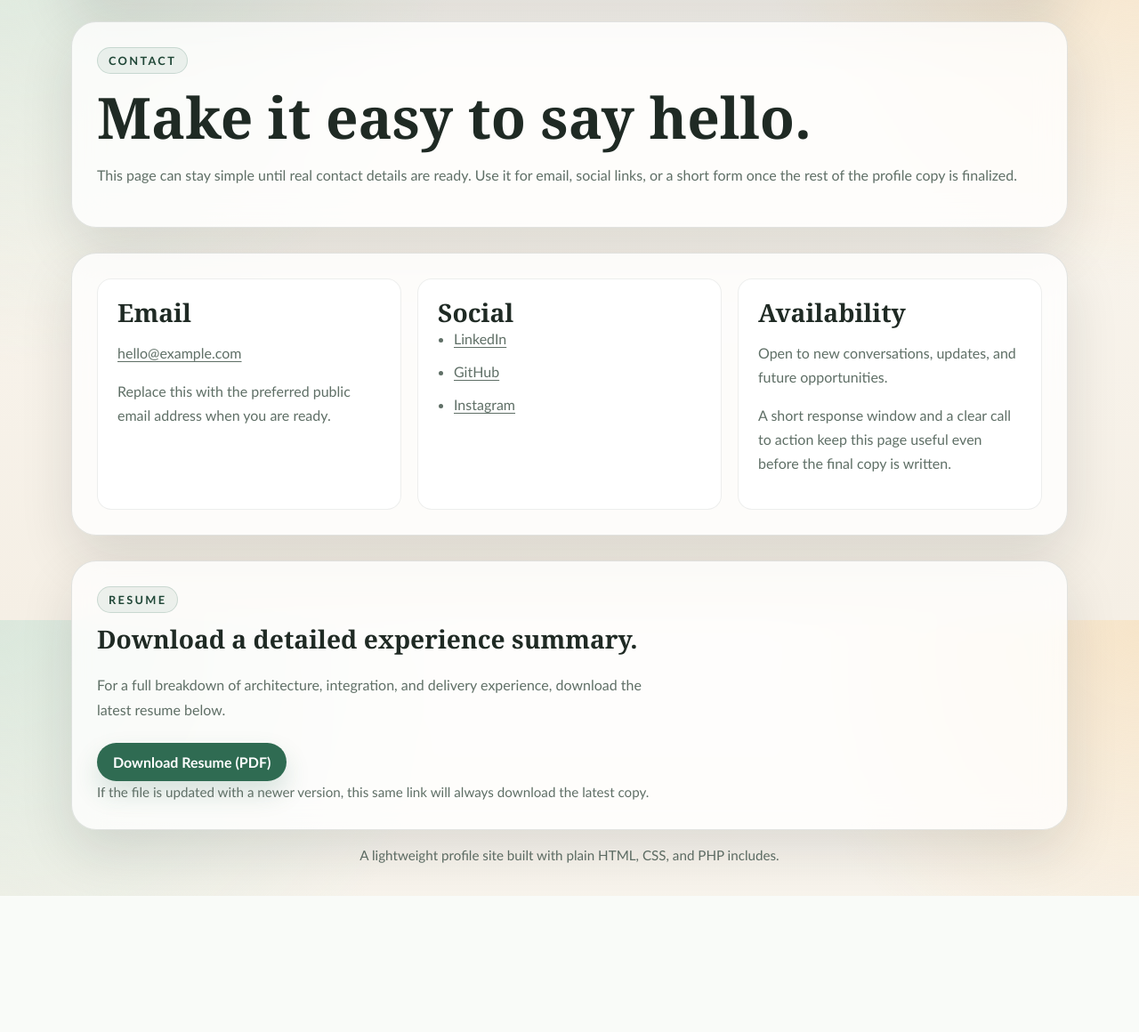
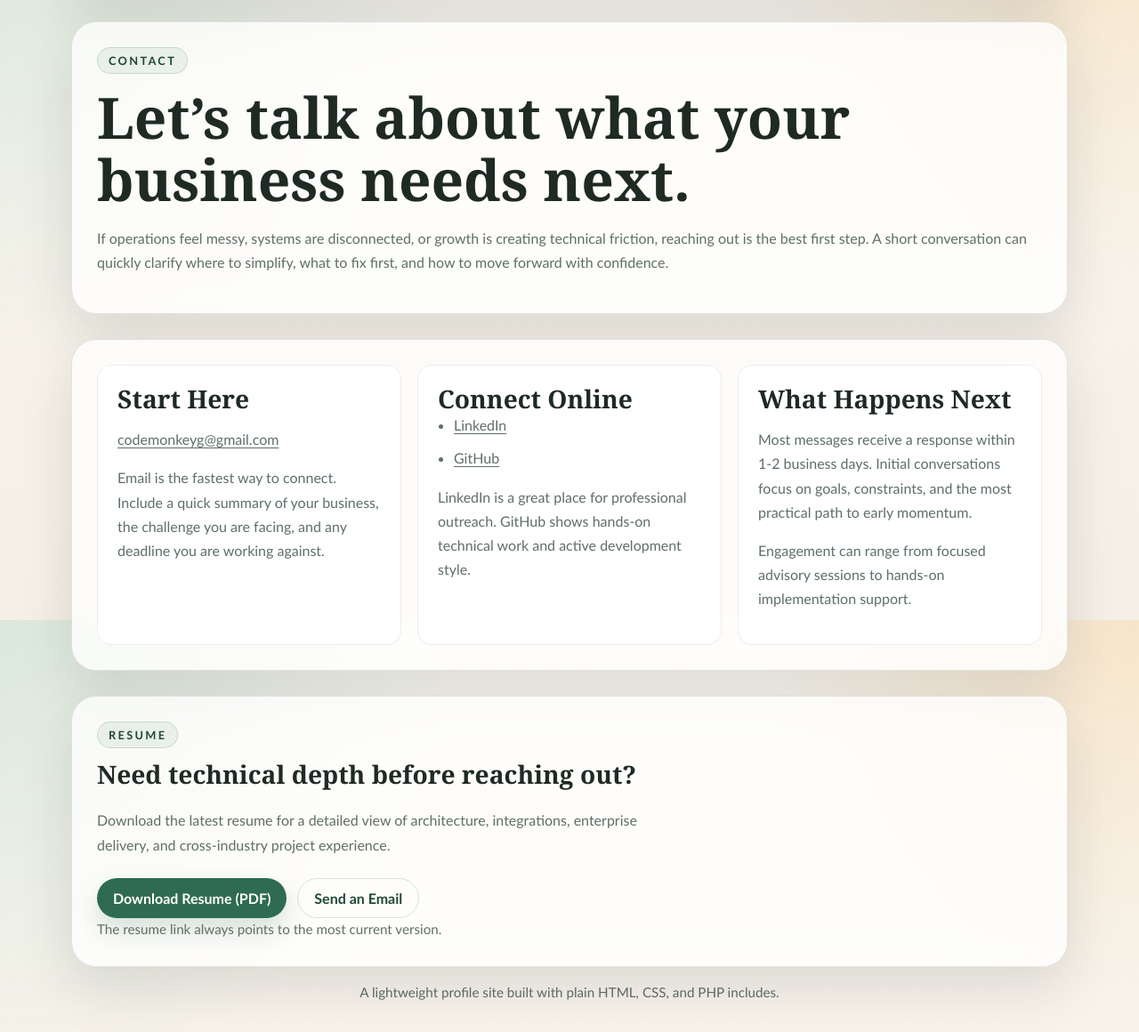
Before and after one commit to CodeMonkeyG/CodeMonkeyG, a PHP site: page /contact.php in a window 1280 px wide. Shown: the part 103-1263 px from the top of the page at 89% size. Before the commit the page ends 1110 px from the top, so only its background shows below. Run offline with PHP 8.4, Linux system fonts and the light colour scheme.

Commit message:
Updating contact page

```diff
--- a/contact.php
+++ b/contact.php
@@ -1,6 +1,6 @@
 <?php
 $pageTitle = 'Contact | CodeMonkeyG';
-$pageDescription = 'Contact details and simple placeholders for getting in touch.';
+$pageDescription = 'Reach out to discuss practical technology solutions for your business.';
 $activePage = 'contact';
 
 require __DIR__ . '/partials/header.php';
@@ -8,41 +8,42 @@ require __DIR__ . '/partials/header.php';
 
 <section class="page-header">
 	<p class="eyebrow">Contact</p>
-	<h1>Make it easy to say hello.</h1>
-	<p class="lede">This page can stay simple until real contact details are ready. Use it for email, social links, or a short form once the rest of the profile copy is finalized.</p>
+	<h1>Let’s talk about what your business needs next.</h1>
+	<p class="lede">If operations feel messy, systems are disconnected, or growth is creating technical friction, reaching out is the best first step. A short conversation can quickly clarify where to simplify, what to fix first, and how to move forward with confidence.</p>
 </section>
 
 <section class="contact-grid">
 	<article class="card">
-		<h2>Email</h2>
-		<p><a href="mailto:hello@example.com">hello@example.com</a></p>
-		<p>Replace this with the preferred public email address when you are ready.</p>
+		<h2>Start Here</h2>
+		<p><a href="mailto:codemonkeyg@gmail.com">codemonkeyg@gmail.com</a></p>
+		<p>Email is the fastest way to connect. Include a quick summary of your business, the challenge you are facing, and any deadline you are working against.</p>
 	</article>
 	<article class="card">
-		<h2>Social</h2>
+		<h2>Connect Online</h2>
 		<ul class="stack-list">
-			<li><a href="https://www.linkedin.com/">LinkedIn</a></li>
-			<li><a href="https://github.com/">GitHub</a></li>
-			<li><a href="https://www.instagram.com/">Instagram</a></li>
+			<li><a href="https://www.linkedin.com/in/CodeMonkeyG">LinkedIn</a></li>
+			<li><a href="https://github.com/CodeMonkeyG">GitHub</a></li>
 		</ul>
+		<p>LinkedIn is a great place for professional outreach. GitHub shows hands-on technical work and active development style.</p>
 	</article>
 	<article class="card">
-		<h2>Availability</h2>
-		<p>Open to new conversations, updates, and future opportunities.</p>
-		<p>A short response window and a clear call to action keep this page useful even before the final copy is written.</p>
+		<h2>What Happens Next</h2>
+		<p>Most messages receive a response within 1-2 business days. Initial conversations focus on goals, constraints, and the most practical path to early momentum.</p>
+		<p>Engagement can range from focused advisory sessions to hands-on implementation support.</p>
 	</article>
 </section>
 
 <section class="section resume-download">
 	<div class="section-heading">
 		<p class="eyebrow">Resume</p>
-		<h2>Download a detailed experience summary.</h2>
+		<h2>Need technical depth before reaching out?</h2>
 	</div>
-	<p class="lede">For a full breakdown of architecture, integration, and delivery experience, download the latest resume below.</p>
+	<p class="lede">Download the latest resume for a detailed view of architecture, integrations, enterprise delivery, and cross-industry project experience.</p>
 	<div class="hero-actions">
 		<a class="button" href="/assets/CodeMonkeyG-Resume.pdf" download>Download Resume (PDF)</a>
+		<a class="button button-secondary" href="mailto:codemonkeyg@gmail.com">Send an Email</a>
 	</div>
-	<p class="caption">If the file is updated with a newer version, this same link will always download the latest copy.</p>
+	<p class="caption">The resume link always points to the most current version.</p>
 </section>
 
 <?php require __DIR__ . '/partials/footer.php'; ?>
```
